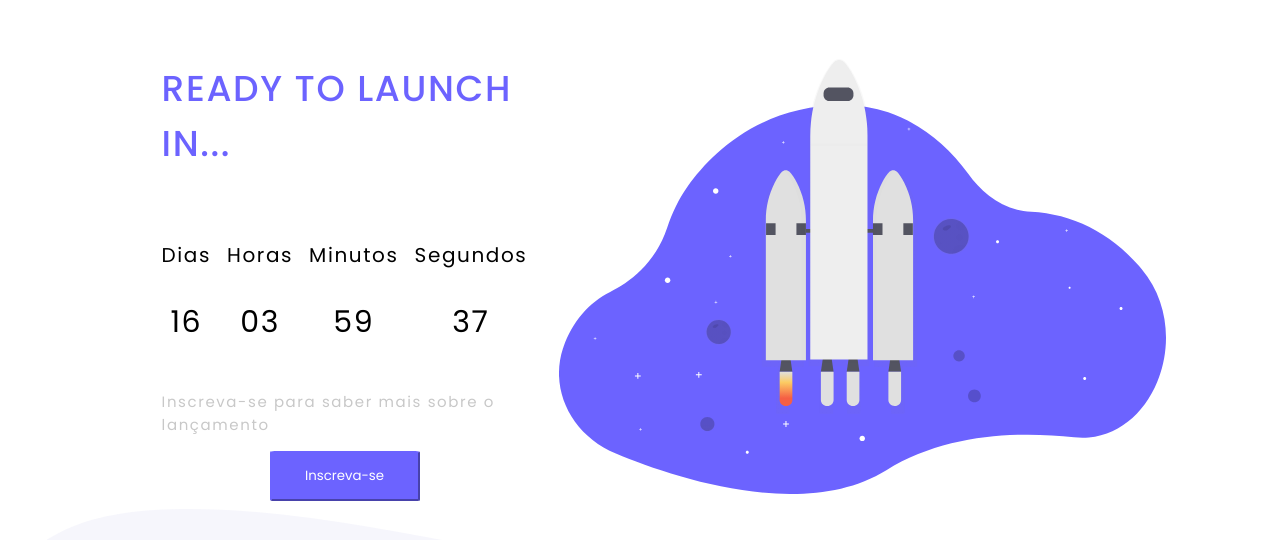
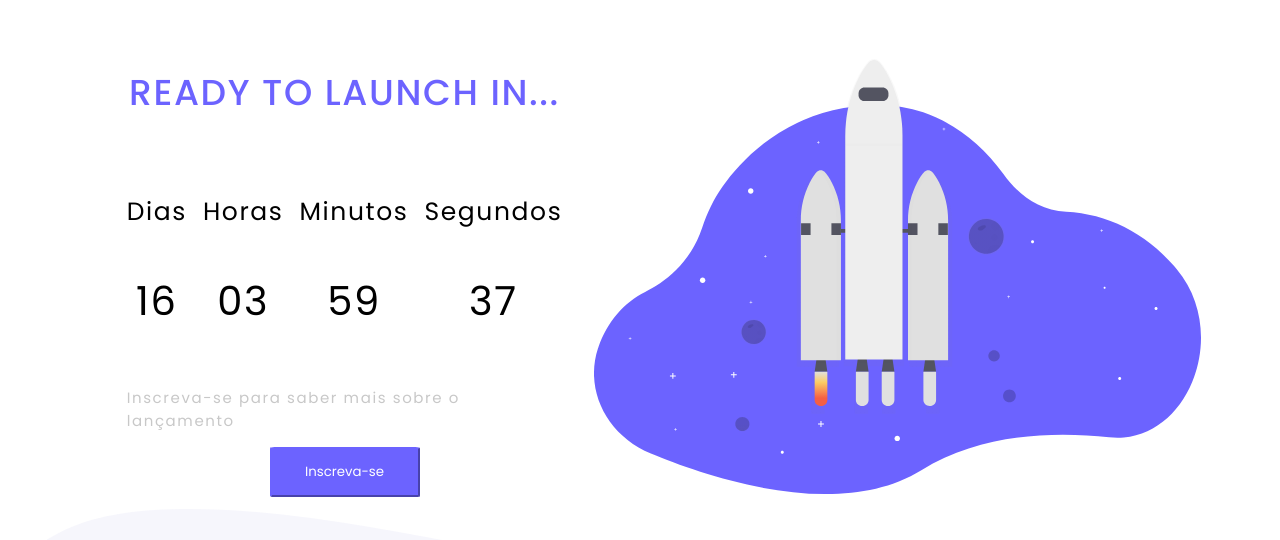
Before and after one commit to nicolas-davila/Desafio-rocketseat---Countdown, a plain HTML site: page index.html in a window 1280 px wide. Shown: the part 132-672 px from the top of the page. Drawn offline with Linux system fonts and the light colour scheme.

Commit message:
atualizando o tamanho e o peso das fontes

```diff
--- a/style.css
+++ b/style.css
@@ -80,6 +80,10 @@
   justify-content: center;
 }
 
+.separador {
+  padding-left: 100px;
+}
+
 .top {
   width: 100%;
 
@@ -115,13 +119,15 @@
 }
 
 .countdown-time-item-text {
-  font-size: 20px;
+  font-size: 25px;
   font-family: 'Poppins', sons-serif;
+  font-weight: 400;
 }
 
 .countdown-time-item-number {
-  font-size: 30px;
+  font-size: 40px;
   font-family: 'Poppins', sons-serif;
+  font-weight: 400;
 }
 
 @media (max-width: 1080px) {
```
